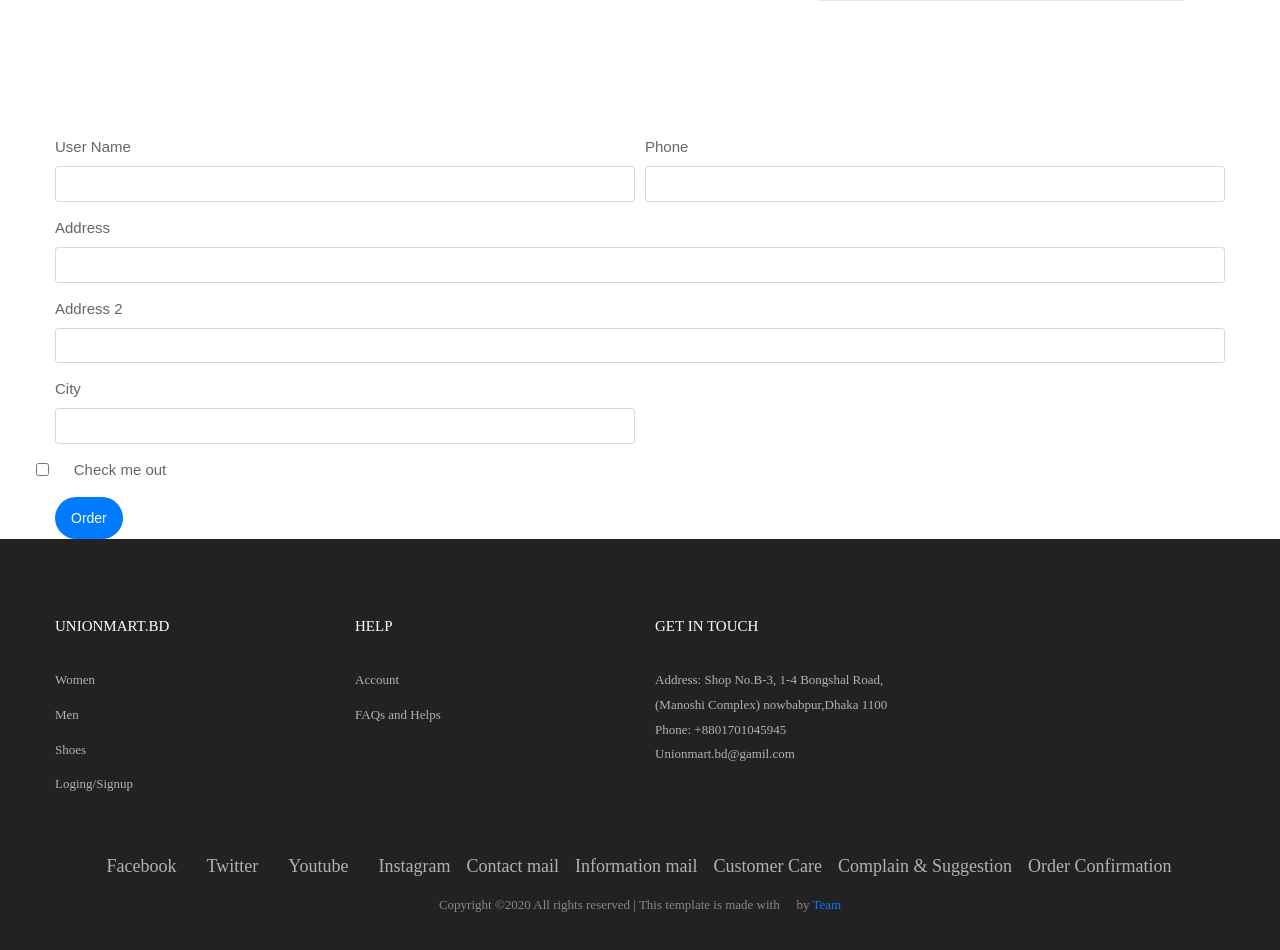
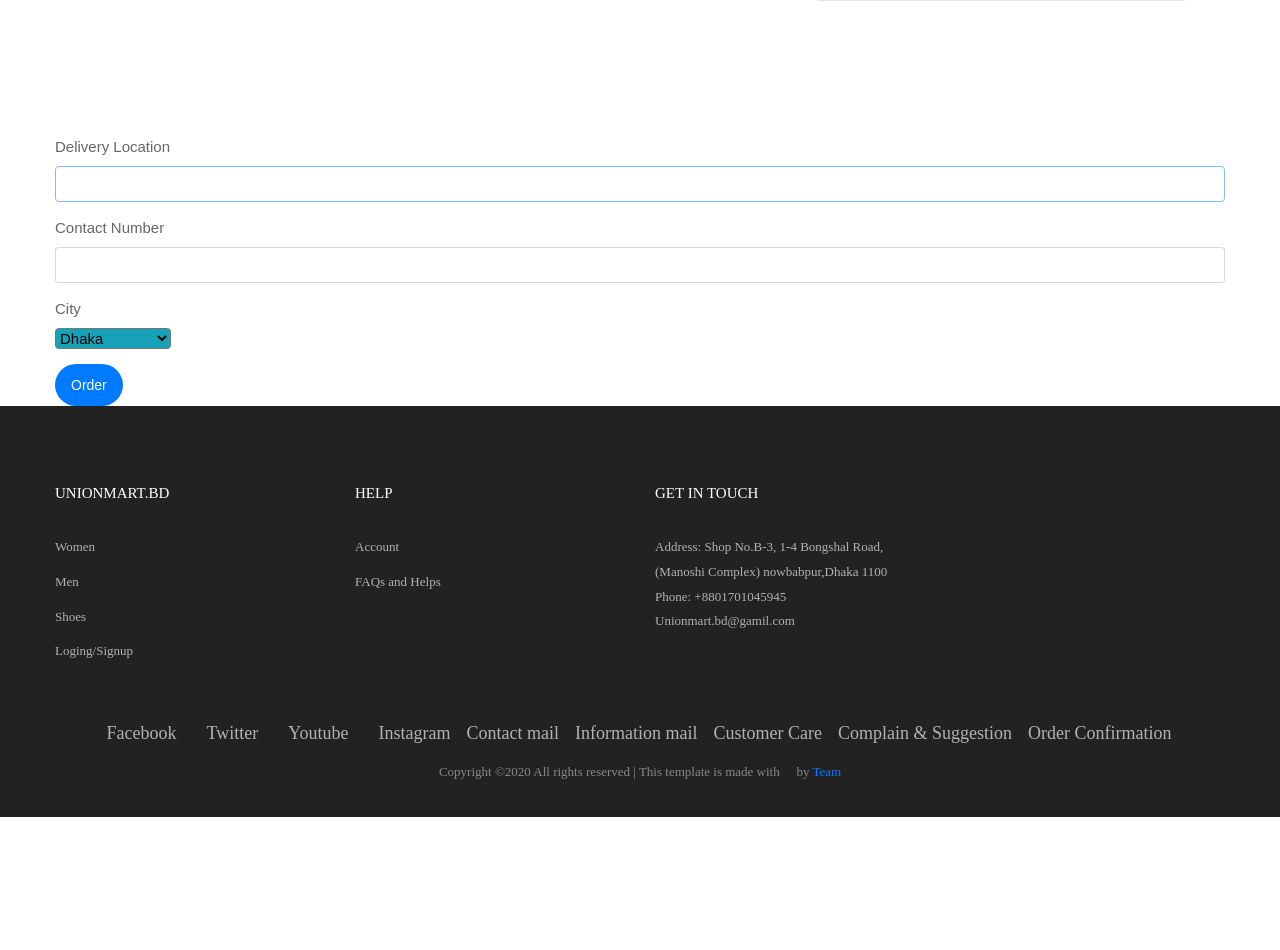
Before and after one commit to ForhadIsrafil/union-mart, a Django app: page /carts/ in a window 1280 px wide. Shown: the part 947-1897 px from the top of the page. After the commit the page ends 1764 px from the top, so only its background shows below. Run offline with Django 3.2, Linux system fonts and the light colour scheme; the visitor is signed in with stand-in values (Sample User, id 1); data comes from the database, SQL or seed files in the repository; data that the repository does not hold is empty; parts of the project's set-up code (start-up, migrations or seed data) failed here and were passed over; some libraries are stand-ins or nearby versions; some web fonts are replaced.

Commit message:
wip order

```diff
--- a/apps/product/views.py
+++ b/apps/product/views.py
@@ -1,15 +1,15 @@
 import math
-from django.contrib import messages
-from django.utils.translation import ugettext_lazy as _
-from django.db import transaction
-from django.core.mail import EmailMessage
 
 from apps.users.models import User
+from django.contrib import messages
 from django.contrib.auth.decorators import login_required
+from django.core.mail import EmailMessage
+from django.db import transaction
 from django.db.models import Q
 from django.http import JsonResponse
 from django.shortcuts import render, redirect
-from django.urls import reverse
+from django.template.loader import render_to_string
+from django.utils.translation import ugettext_lazy as _
 
 from .models import Product, UpdateNews, Slider, Trend, ProductPhoto, Cart, Review, PaymentPhoneNumber, OrderPayment
 from .send_data_to_spread_sheet import send_to_spreadsheet
@@ -283,6 +283,8 @@ def cart_list(request):
 @login_required
 @transaction.atomic
 def order_payment(request):
+    mail_template = 'invoice.html'
+    user = User.objects.filter(id=request.user.id).first()
     payment_gateway = request.GET.get('payment_gateway')
     payment_number = request.POST.get('payment_number')
     contact_number = request.POST.get('contact_number')
@@ -296,19 +298,34 @@ def order_payment(request):
         }
         return render(request, 'payment.html', context)
     elif request.POST:
-        order_payment = OrderPayment(payment_gateway=payment_gateway, payment_number=payment_number,
+        # import pdb;pdb.set_trace()
+        payment_gateway = request.POST.get('payment_gateway')
+        order_payment = OrderPayment(payment_number=payment_number,
                                      delivery_location=delivery_location, contact_number=contact_number, city=city)
         order_payment.product_list = 'json product_list'
         order_payment.delivery_charge = 60 if city == 'Dhaka' else 'Depends on courier.'
-        order_payment.total = request.user.id
+        order_payment.user_id = user.id
+        order_payment.total = 215645
+        if payment_gateway is None:
+            order_payment.payment_gateway = 'Cash on delivery.'
+        else:
+            order_payment.payment_gateway = payment_gateway
         order_payment.save()
-        messages.INFO(request, _('Successfully order done!'))
+        messages.add_message(request, messages.INFO, _('Successfully order done!'))
 
-        # email = EmailMessage(mail_subject, message, to=[request.user.email])
-        # email.send()
-        return reverse('product:payment', kwargs={'payment_gateway': payment_gateway})
+        mail_subject = " Order Confirmation."
+        message = render_to_string(
+            mail_template,
+            {
+                "user": user,
+            },
+        )
+        email = EmailMessage(mail_subject, message, to=[request.user.email])
+        email.send()
+        return redirect('product:carts')
     else:
         return redirect('product:carts')
+
 
 '''
     def send_confirmation_link(self, user):
@@ -327,6 +344,7 @@ def order_payment(request):
         to_email = user.email
         email = EmailMessage(mail_subject, message, to=[to_email])
         email.send()'''
+
 
 @login_required
 def invoice(request, id):
--- a/templates/payment.html
+++ b/templates/payment.html
@@ -574,7 +574,7 @@
         <div class="col-md-6 col-lg-6 p-b-30 m-lr-auto">
             <!-- Block1 -->
             <div class="block1 wrap-pic-w mt-1 pay-box">
-                <h2 class="text-center p-t-5"><b>Pay With {{ payment_pnumber.service_name }}</b></h2> <br> <br>
+                <h2 class="text-center p-t-5"><b>Pay With {{ payment_pnumber.payment_gateway }}</b></h2> <br> <br>
                 <img src="{{ payment_pnumber.image.url }}" alt="IMG-BANNER">
                 <br>
                 <h4 class="text-center p-t-5"><b>নিম্ন লিখিত নম্বরটিতে টাকা পাঠান </b></h4>
@@ -584,6 +584,7 @@
                 <div>
                     <form action="{% url 'product:payment' %}" method="post">{% csrf_token %}
                         <label class="text-center" for="email"><b>আপনি যে নম্বরটি থেকে টাকা পাঠিয়েছেন তা লিখুন </b></label>
+                        <input type="text" name="payment_gateway" required="" hidden value="{{ payment_pnumber.payment_gateway }}">
                         <input type="tel" class="form-control badge-danger" id="number" name="payment_number" maxlength="11"
                                placeholder="Enter Your {{ payment_pnumber.payment_gateway }} Number" required="">
                         {#                        <input style="color: white" autofocus="" class="form-control bg-primary" id="inputEmail" name="name"#}
@@ -594,7 +595,7 @@
                                type="text">
                         <input type="tel" style="color: white" autofocus="" class="form-control bg-primary" id="input_phone" name="contact_number"
                                placeholder="Contact Number" maxlength="11" minlength="11"
-                               required="" type="tel"><br>
+                               required=""><br>
                         <label class="p-l-5" for="city" style="color: darkblue">City :
                             <select class="bg-info rounded" name="city" id="">
                                 <option value="Dhaka">Dhaka</option>
--- a/templates/shoping-cart.html
+++ b/templates/shoping-cart.html
@@ -560,6 +560,12 @@
 <!-- Shoping Cart -->
 <form class="bg0 p-t-175 p-b-85">
     <div class="container">
+        {% if messages %}{% for message in messages %}
+            <div class="alert alert-info text-center" role="alert">
+                {{ message }}
+            </div>
+        {% endfor %}{% endif %}
+
         <div class="row">
             <div class="col-lg-10 col-xl-7 m-lr-auto m-b-50">
                 <div class="m-l-25 m-r--38 m-lr-0-xl">
@@ -732,40 +738,44 @@
     <div class="row">
         <div class="col-md-12">
             <div class="add">
-                <form action="" method="post">
-                    <div class="form-row">
-                        <div class="form-group col-md-6">
-                            <label for="name">User Name</label>
-                            <input type="text" class="form-control" id="name" placeholder="Name">
-                        </div>
-                        <div class="form-group col-md-6">
-                            <label for="phone">Phone</label>
-                            <input type="number" class="form-control" id="phone" placeholder="Phone">
-                        </div>
+                <form action="{% url 'product:payment' %}" method="post">{% csrf_token %}
+                    {#                    <div class="form-row">#}
+                    {#                        <div class="form-group col-md-6">#}
+                    {#                            <label for="name">User Name</label>#}
+                    {#                            <input type="text" class="form-control" id="name" placeholder="Name">#}
+                    {#                        </div>#}
+                    {#                        <div class="form-group col-md-6">#}
+                    {#                            <label for="phone">Phone</label>#}
+                    {#                            <input type="number" class="form-control" id="phone" placeholder="Phone">#}
+                    {#                        </div>#}
+                    {#                    </div>#}
+                    <div class="form-group">
+                        <label for="inputAddress">Delivery Location</label>
+                        <input class="form-control" autofocus="" name="delivery_location" placeholder="Delivery Location" required=""
+                               type="text">
                     </div>
                     <div class="form-group">
-                        <label for="inputAddress">Address</label>
-                        <input type="text" class="form-control" id="inputAddress" placeholder="1234 Main St">
-                    </div>
-                    <div class="form-group">
-                        <label for="inputAddress2">Address 2</label>
-                        <input type="text" class="form-control" id="inputAddress2" placeholder="Apartment, studio, or floor">
+                        <label for="inputAddress2">Contact Number</label>
+                        <input class="form-control" type="tel" autofocus="" id="input_phone" name="contact_number"
+                               placeholder="Contact Number" maxlength="11" minlength="11"
+                               required="">
                     </div>
                     <div class="form-row">
                         <div class="form-group col-md-6">
                             <label for="inputCity">City</label>
-                            <input type="text" class="form-control" id="inputCity">
+                            <select class="bg-info rounded" name="city" id="">
+                                <option value="Dhaka">Dhaka</option>
+                                <option value="Rajshahi">Rajshahi</option>
+                                <option value="Chottogram">Chottogram</option>
+                                <option value="Khulna">Khulna</option>
+                                <option value="Sylhet">Sylhet</option>
+                                <option value="Barisal">Barisal</option>
+                                <option value="Maymensingh">Maymensingh</option>
+                                <option value="Rangpur">Rangpur</option>
+                            </select>
                         </div>
 
 
-                    </div>
-                    <div class="form-group">
-                        <div class="form-check">
-                            <input class="form-check-input" type="checkbox" id="gridCheck">
-                            <label class="form-check-label" for="gridCheck">
-                                Check me out
-                            </label>
-                        </div>
                     </div>
                     <button type="submit" class="btn btn-primary">Order</button>
                 </form>
```
Also changed, not shown: apps/product/models.py (+15 -3 lines), apps/product/migrations/0027_auto_20200420_1229.py (added), apps/product/migrations/0028_auto_20200420_1311.py (added), apps/product/migrations/0029_auto_20200420_1337.py (added), apps/product/migrations/0030_auto_20200420_1339.py (added), apps/product/migrations/0031_auto_20200420_1349.py (added).
